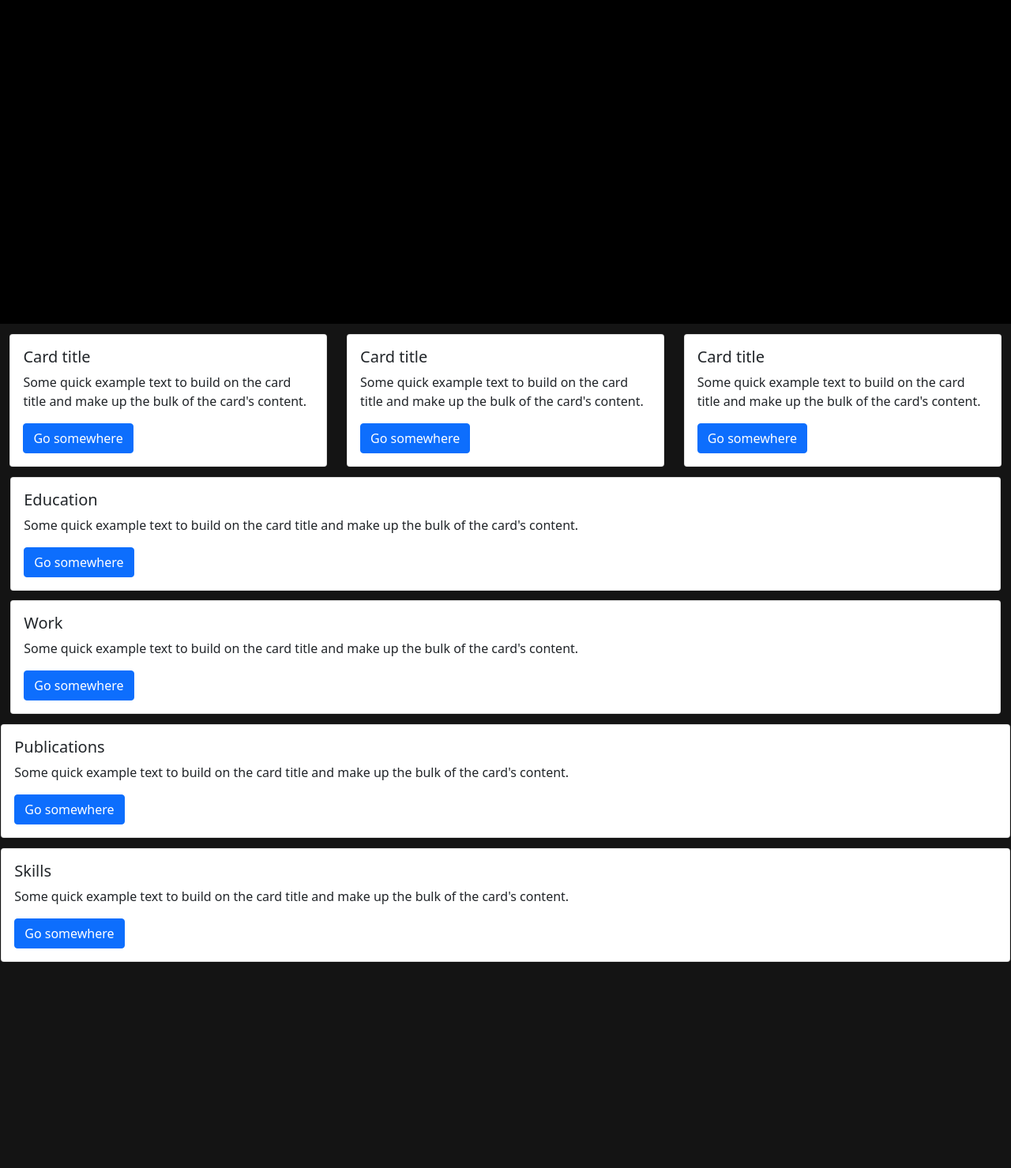
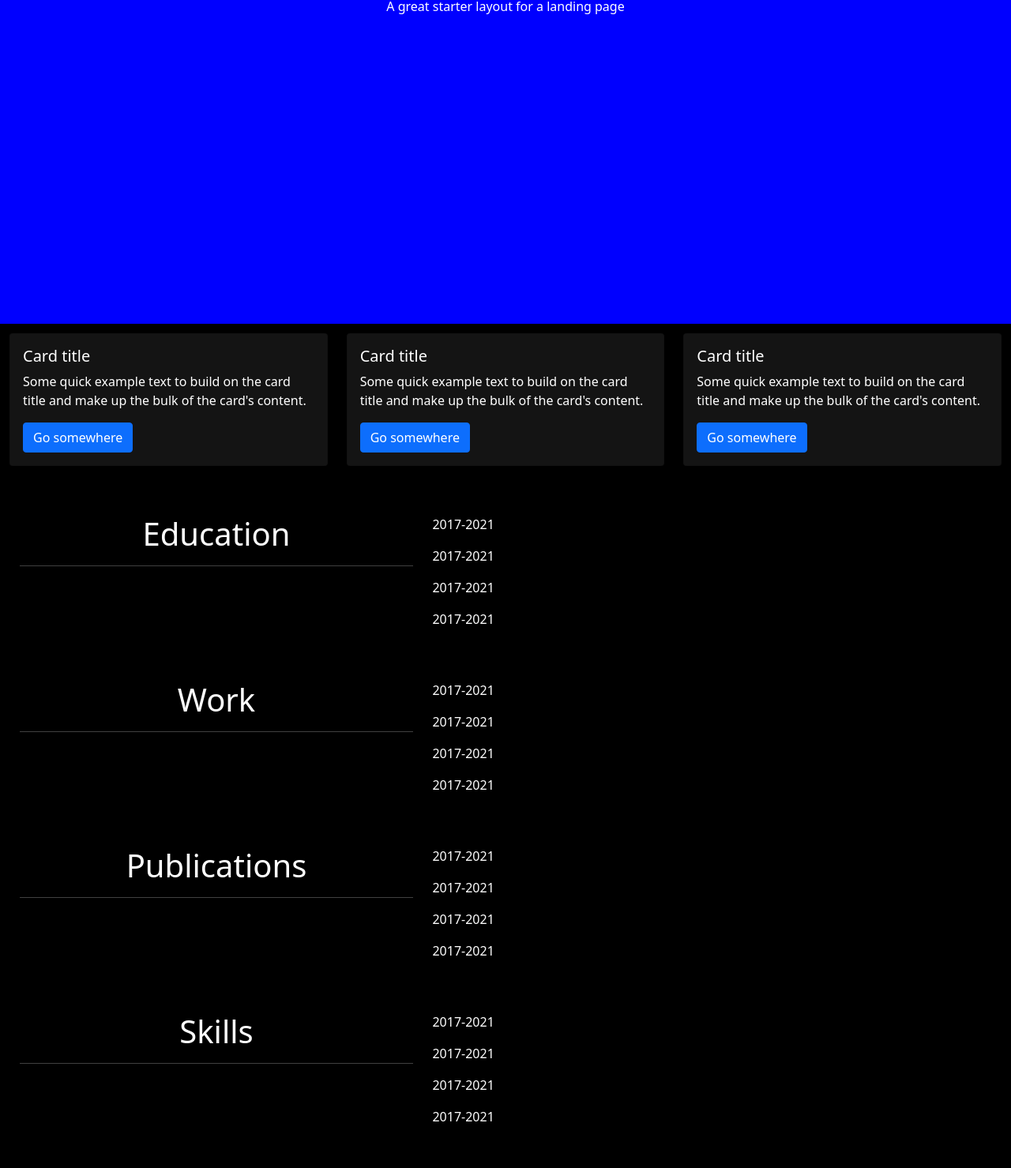
Before and after one commit to SirLentas/sirlentas.github, a plain HTML site: page index.html in a window 1280 px wide. Shown: the part 390-1869 px from the top of the page at 79% size. Before the commit the page ends 1632 px from the top, so only its background shows below. Drawn offline with nearby package versions, Linux system fonts and the light colour scheme.

Commit message:
almost done with page grid

```diff
--- a/custom.css
+++ b/custom.css
@@ -2,7 +2,7 @@
     height: 100vh;
     min-height: 500px;
     /* background-image: url('./background.jpg'); */
-    background-color: black;
+    background-color: blue;
     background-size: cover;
     background-position: center;
     background-repeat: no-repeat;
@@ -19,16 +19,26 @@
     float: none;
 }
 
-.card {
-    /* margin-top: 1%; */
-    margin-left: 0.1%;
-    margin-right: 0.1%;
+.row {
+    margin-top: 2%;
+    padding: 1%;
 }
 
-.col-md-12 {
-    margin-top: 1%;
+.first-row {
+    margin-top: 0%;
+    padding: 0%;
 }
 
-.col-md-4 {
-    margin-top: 1%;
+.card {
+    margin-top: 3%;
+    background-color: rgb(20, 20, 20);
+    color: white;
 }
+
+#btn-back-to-top {
+    position: fixed;
+    bottom: 20px;
+    right: 20px;
+    display: none;
+    background-color: white;
+}
--- /dev/null
+++ b/custom.js
@@ -0,0 +1,25 @@
+//Get the button
+let mybutton = document.getElementById("btn-back-to-top");
+
+// When the user scrolls down 20px from the top of the document, show the button
+window.onscroll = function () {
+  scrollFunction();
+};
+
+function scrollFunction() {
+  if (
+    document.body.scrollTop > 20 ||
+    document.documentElement.scrollTop > 20
+  ) {
+    mybutton.style.display = "block";
+  } else {
+    mybutton.style.display = "none";
+  }
+}
+// When the user clicks on the button, scroll to the top of the document
+mybutton.addEventListener("click", backToTop);
+
+function backToTop() {
+  document.body.scrollTop = 0;
+  document.documentElement.scrollTop = 0;
+}
--- a/index.html
+++ b/index.html
@@ -10,9 +10,13 @@
     <link rel="stylesheet" type="text/css" href="custom.css">
 </head>
 
-<body style="background-color: rgb(20, 20, 20);">
+<body style="background-color: black; color: white;">
 
-    <header class="masthead">
+    <button type="button" class="btn btn-floating btn-lg" id="btn-back-to-top">
+        <i>Up</i>
+    </button>
+
+    <header class="masthead" id="home">
         <nav class="navbar navbar-expand-lg navbar-dark">
             <div class="container-fluid">
                 <button class="navbar-toggler" type="button" data-bs-toggle="collapse" data-bs-target="#navbarNav"
@@ -22,16 +26,19 @@
                 <div class="collapse navbar-collapse" id="navbarNav">
                     <ul class="navbar-nav">
                         <li class="nav-item">
-                            <a class="nav-link active" aria-current="page" href="#">Home</a>
+                            <a class="nav-link active" href="#home">Home</a>
                         </li>
                         <li class="nav-item">
-                            <a class="nav-link" href="#">Features</a>
+                            <a class="nav-link" href="#about">About</a>
                         </li>
                         <li class="nav-item">
-                            <a class="nav-link" href="#">Pricing</a>
+                            <a class="nav-link" href="#education">Resume</a>
                         </li>
                         <li class="nav-item">
-                            <a class="nav-link" href="#" tabindex="-1" aria-disabled="true">Disabled</a>
+                            <a class="nav-link" href="#publications">Publications</a>
+                        </li>
+                        <li class="nav-item">
+                            <a class="nav-link" href="#skills">Skills</a>
                         </li>
                     </ul>
                 </div>
@@ -40,14 +47,14 @@
         <div class="container h-100">
             <div class="row h-75 align-items-center">
                 <div class="col-12 text-center">
-                    <h1 style="color: white;">Vertically Centered Masthead Content</h1>
-                    <p style="color: white;">A great starter layout for a landing page</p>
+                    <h1>Vertically Centered Masthead Content</h1>
+                    <p>A great starter layout for a landing page</p>
                 </div>
             </div>
         </div>
     </header>
     <div class="container-fluid">
-        <div class="row">
+        <div class="row first-row" id="about">
             <div class="col-12 col-md-4">
                 <div class="card ">
                     <div class="card-body">
@@ -79,52 +86,53 @@
                 </div>
             </div>
         </div>
-        <div class="row">
-            <div class="col-12 col-md-12">
-                <div class="card ">
-                    <div class="card-body">
-                        <h5 class="card-title">Education</h5>
-                        <p class="card-text">Some quick example text to build on the card title and make up the bulk of
-                            the card's content.</p>
-                        <a href="#" class="btn btn-primary">Go somewhere</a>
+        <br>
+        <div class="row" id="education">
+            <div class="col-12 col-md-5" style="text-align:center">
+                <h1>Education</h1>
+                <hr>
             </div>
-                </div>
+            <div class="col-12 col-md-7">
+                <p>2017-2021</p>
+                <p>2017-2021</p>
+                <p>2017-2021</p>
+                <p>2017-2021</p>
             </div>
         </div>
         <div class="row">
-            <div class="col-12 col-md-12">
-                <div class="card ">
-                    <div class="card-body">
-                        <h5 class="card-title">Work</h5>
-                        <p class="card-text">Some quick example text to build on the card title and make up the bulk of
-                            the card's content.</p>
-                        <a href="#" class="btn btn-primary">Go somewhere</a>
+            <div class="col-12 col-md-5" style="text-align:center">
+                <h1>Work</h1>
+                <hr>
+            </div>
+            <div class="col-12 col-md-7">
+                <p>2017-2021</p>
+                <p>2017-2021</p>
+                <p>2017-2021</p>
+                <p>2017-2021</p>
             </div>
         </div>
+        <div class="row" id="publications">
+            <div class="col-12 col-md-5" style="text-align:center">
+                <h1>Publications</h1>
+                <hr>
+            </div>
+            <div class="col-12 col-md-7">
+                <p>2017-2021</p>
+                <p>2017-2021</p>
+                <p>2017-2021</p>
+                <p>2017-2021</p>
             </div>
         </div>
+        <div class="row" id="skills">
+            <div class="col-12 col-md-5" style="text-align:center">
+                <h1>Skills</h1>
+                <hr>
             </div>
-    <div class="row">
-        <div class="col-12 col-md-12">
-            <div class="card ">
-                <div class="card-body">
-                    <h5 class="card-title">Publications</h5>
-                    <p class="card-text">Some quick example text to build on the card title and make up the bulk of the
-                        card's content.</p>
-                    <a href="#" class="btn btn-primary">Go somewhere</a>
-                </div>
-            </div>
-        </div>
-    </div>
-    </div>
-    <div class="row">
-        <div class="col-12 col-md-12">
-            <div class="card ">
-                <div class="card-body">
-                    <h5 class="card-title">Skills</h5>
-                    <p class="card-text">Some quick example text to build on the card title and make up the bulk of the
-                        card's content.</p>
-                    <a href="#" class="btn btn-primary">Go somewhere</a>
+            <div class="col-12 col-md-7">
+                <p>2017-2021</p>
+                <p>2017-2021</p>
+                <p>2017-2021</p>
+                <p>2017-2021</p>
             </div>
         </div>
     </div>
@@ -134,6 +142,7 @@
     <script src="https://cdn.jsdelivr.net/npm/bootstrap@5.0.2/dist/js/bootstrap.bundle.min.js"
         integrity="sha384-MrcW6ZMFYlzcLA8Nl+NtUVF0sA7MsXsP1UyJoMp4YLEuNSfAP+JcXn/tWtIaxVXM"
         crossorigin="anonymous"></script>
+        <script src="custom.js"></script>
 </body>
 
 </html>
```
Lines whose indentation alone changed are shown as unchanged.
